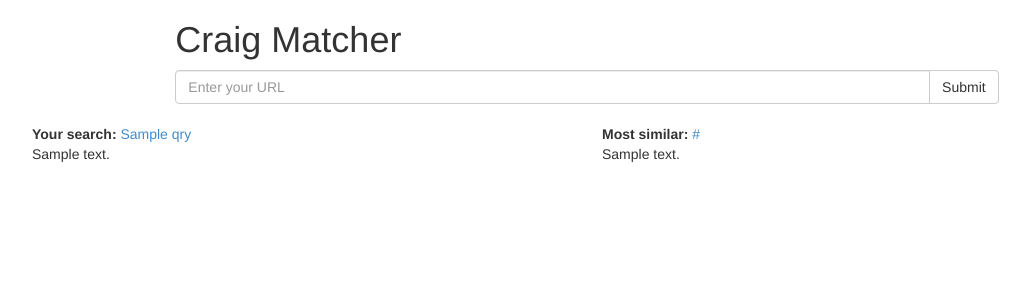
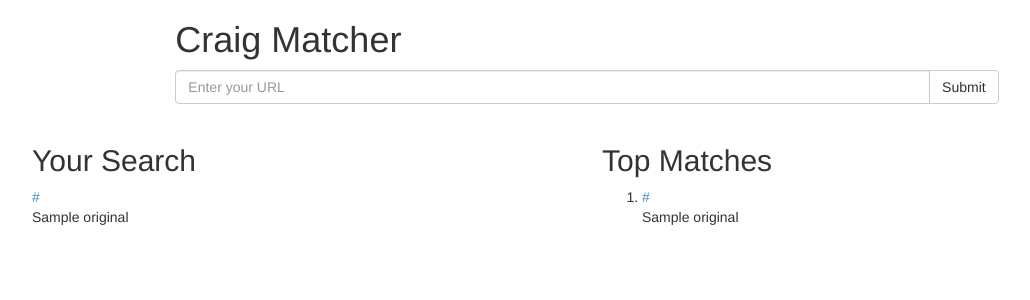
Before and after one commit to chena/text-proc-craig, a Flask app: template templates/index.html in a window 1280 px wide. Shown: the top 300 px of the page, without its empty margins (53-1083 px from the left). Run offline with Flask 2, Linux system fonts and the light colour scheme; the template is opened without the code that fills it: most values are stand-ins (such as "Sample title", 1, 10 or a date in 2020); parts of the project's set-up code (start-up, migrations or seed data) failed here and were passed over; some libraries are stand-ins or nearby versions.

Commit message:
Can now render top 10 matches

```diff
--- a/app.py
+++ b/app.py
@@ -30,33 +30,34 @@ def main():
 
 	url = request.form['url']
 	domain = 'newyork.craigslist.org/'
-	print url
-	# naive checking
+
 	if not domain in url:
-		# should give some kind of error
+		# TODO: should give some kind of error
 		return render_template('index.html')
 
 	#if known_pairs.has_key(url):
 	#	return render_template('index.html', qry=url, link=known_pairs[url])
 
-	# unseen document
-	qry_doc = _get_qry_page(url)
-	processed = processor.process_doc(qry_doc.encode('utf-8'))
+	# process unseen document
+	qry_text = _get_qry_page(url)
+	processed = processor.process_doc(qry_text.encode('utf-8'))
 	vect = processor.vectorizer.transform([' '.join(processed)]) # this returns a sparse vector of csr_matrix type
+	qry_doc = Document(url, qry_text, processed)
+
+	# build similarity matrix and extract top matches
 	sim_vect = processor.doc_mat * vect.T
-
 	top_ind = processor.get_top_ind(sim_vect.A.flatten(), 10)
 	matches = [processor.doc_collection[i] for i in top_ind]
-	for m in matches:
-		print m.link
 
-	max_ind = np.argmax(sim_vect.A)
-	match_doc = processor.doc_collection[max_ind]
+	# extract top keywords from the query document
 
+	# TODO: get keywords
 	#top_terms = processor.get_top_terms(processor.doc_mat[max_ind,:], 10)
 	#print top_terms
 
-	return render_template('index.html', qry=url, qry_desc=qry_doc, link=match_doc.link, desc=match_doc.original)
+	# TODO: exclude exact match
+
+	return render_template('index.html', qry=qry_doc, matches=matches)
 
 def _get_qry_page(url):
 	http = urllib3.PoolManager()
--- a/processor.py
+++ b/processor.py
@@ -18,7 +18,6 @@ class Document:
 		self.link = link
 		self.original = original
 		self.processed = processed
-		self.rank_list = []
 
 class TextProcessor(object):
 	def __init__(self):
@@ -122,9 +121,6 @@ class TextProcessor(object):
 		top = np.argpartition(vect, -num)[-num:]
 		return top[np.argsort(vect[top])][::-1]
 
-	#def get_rank_list(self, vect, num=10):
-
-
 		"""
 		dense_mat = mat.A
 		sorted_indices = np.argsort(dense_mat)
--- a/templates/index.html
+++ b/templates/index.html
@@ -19,16 +19,27 @@
 			</form>
 		</section>
 
+		{% if qry is defined %}
 		<section id="result" class="container">
+			<!-- TODO: don't show labels when there's nothing to show-->
 			<div class="col-md-6">
-				<strong>Your search: </strong><a href="{{qry}}" target="_blank">{{qry}}</a>
-				<p>{{qry_desc}}</p>
+				<h2>Your Search</h2>
+				<a href="{{qry.link}}" target="_blank">{{qry.link}}</a>
+				<p>{{qry.original}}</p>
 			</div>
 
 			<div class="col-md-6">
-				<strong>Most similar: </strong><a href="{{link}}" target="_blank">{{link}}</a>
-				<p>{{desc}}</p>
+				<h2>Top Matches</h2>
+				<ol>
+				{% for m in matches %}
+				<li>
+					<a href="{{m.link}}" target="_blank">{{m.link}}</a>
+					<p>{{m.original}}</p>
+				</li>
+				{% endfor %}
+				</ol>
 			</div>
 		</section>
+		{% endif %}
 	</body>
 </html>
```
